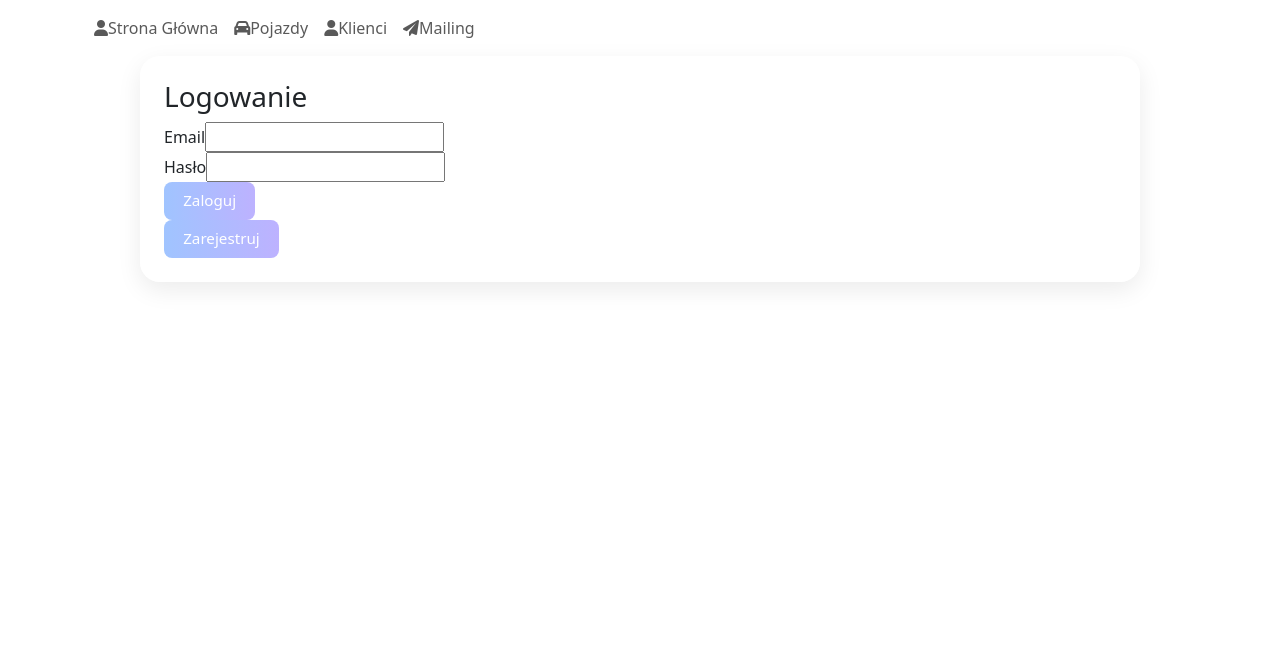
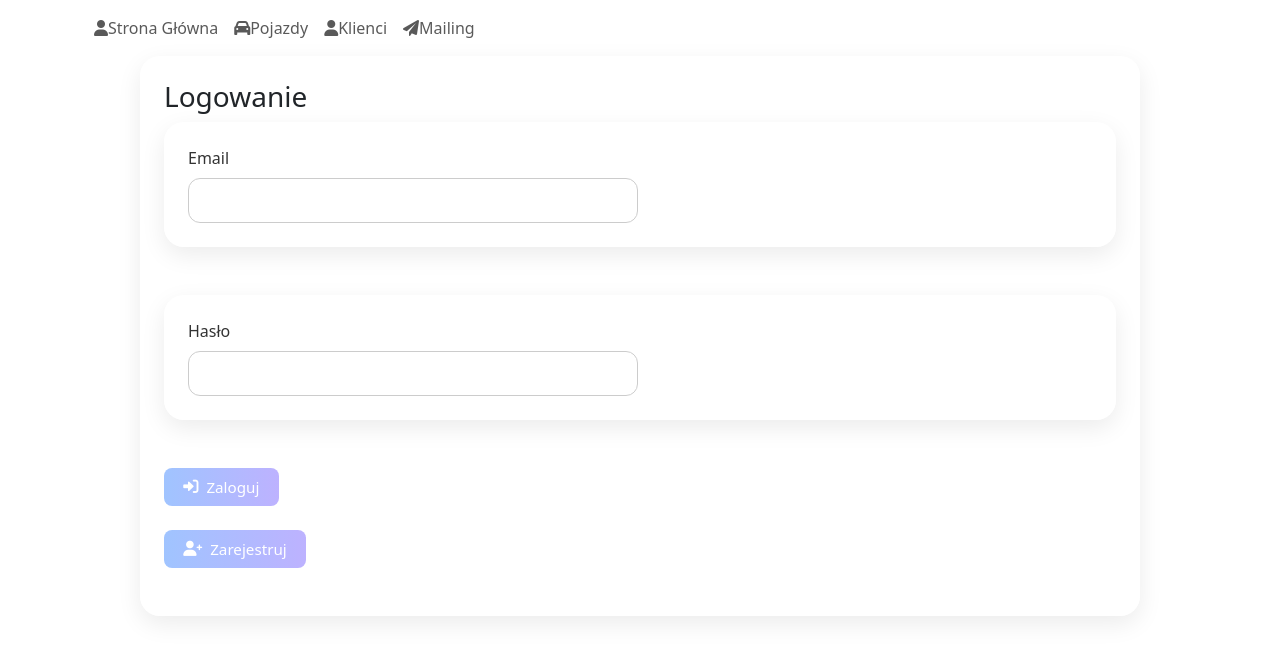
Before and after one commit to sebastianpgab/CarMateCustomerManager---front, an Angular app: page /account/login in a window 1280 px wide. Shown: the top 658 px of the page. Built offline with nearby package versions, Linux system fonts and the light colour scheme.

Commit message:
refactor style in account component

```diff
--- a/src/app/account/account-login/account-login.component.html
+++ b/src/app/account/account-login/account-login.component.html
@@ -1,15 +1,25 @@
 <section class="background">
-    <h3>Logowanie</h3>
-    <form (submit)="accountService.loginUser()">
-        <div>
-            <label for="email">Email</label>
-            <input id="email" type="email" [(ngModel)]="accountService.loginParameters.email" name="email">
-        </div>
-        <div>
-            <label for="password">Hasło</label>
-            <input id="password" type="password" [(ngModel)]="accountService.loginParameters.password" name="password">
-        </div>
-        <button type="submit">Zaloguj</button>
+    <h3 class="statistic-title">Logowanie</h3>
+
+    <form class="form-layout" (submit)="accountService.loginUser()" novalidate>
+      <div class="form-group">
+        <label for="email">Email</label>
+        <input id="email" type="email" [(ngModel)]="accountService.loginParameters.email" name="email" class="form-control">
+      </div>
+
+      <div class="form-group">
+        <label for="password">Hasło</label>
+        <input id="password" type="password" [(ngModel)]="accountService.loginParameters.password" name="password" class="form-control">
+      </div>
+
+      <button type="submit" class="btn-primary">
+        <i class="fa-solid fa-right-to-bracket"></i> Zaloguj
+      </button>
     </form>
-    <button [routerLink]="['/account/register']">Zarejestruj</button>
-</section>
+
+    <div class="button-group">
+      <button class="btn-primary" [routerLink]="['/account/register']">
+        <i class="fa-solid fa-user-plus"></i> Zarejestruj
+      </button>
+    </div>
+  </section>
```
